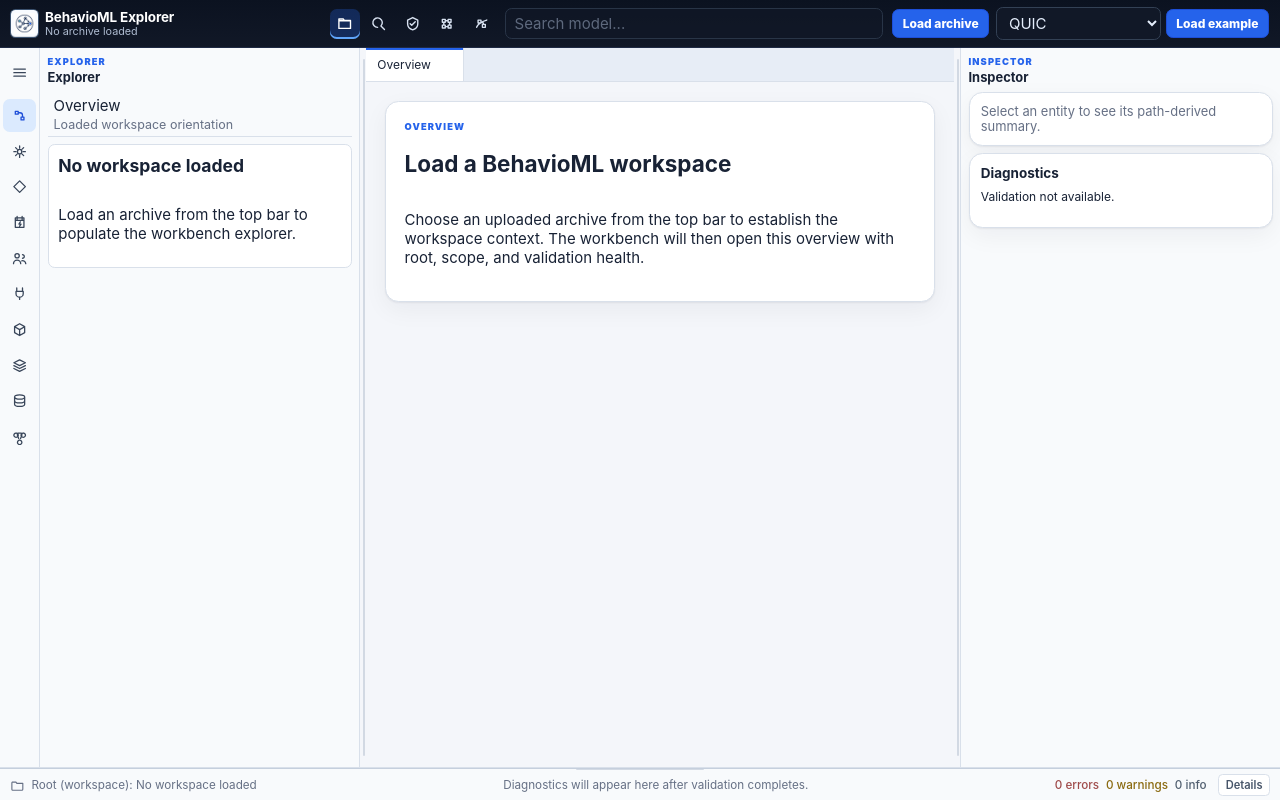
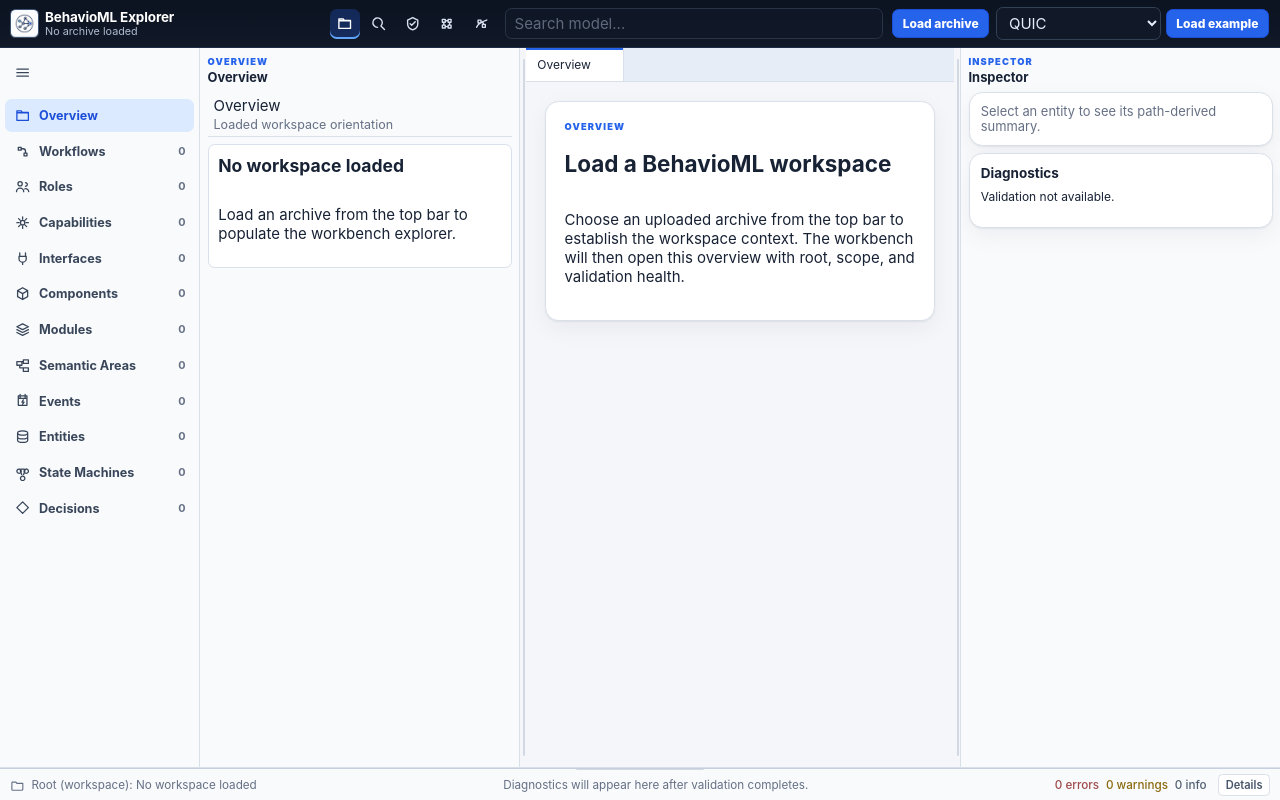
Before and after one commit to BehavioML/explorer, a React (Vite) app: page / in a window 1280 px wide. Both pictures are taken after a click on the button "Expand model navigation". Built offline with nearby package versions, Linux system fonts and the light colour scheme.

Commit message:
Make model navigation rail functional

```diff
--- a/src/ui-react/App.tsx
+++ b/src/ui-react/App.tsx
@@ -27,6 +27,7 @@ import {
   type PathDerivedEntityIndex,
   type PathDerivedEntitySelection,
   type PathDerivedModelEntity,
+  type ModelEntityScope,
   type SearchResult,
   type EntitySummaryViewModel,
   type SelectedEntityDiagramViewModel,
@@ -70,6 +71,7 @@ const activityItems: readonly {
 ];
 
 type ModelElementCategory =
+  | 'overview'
   | 'workflows'
   | 'capabilities'
   | 'decisions'
@@ -78,23 +80,27 @@ type ModelElementCategory =
   | 'interfaces'
   | 'components'
   | 'modules'
+  | 'semantic-areas'
   | 'entities'
   | 'state-machines';
 
 const modelElementCategories: readonly {
   readonly id: ModelElementCategory;
   readonly label: string;
+  readonly scope?: ModelEntityScope;
 }[] = [
-  { id: 'workflows', label: 'Workflows' },
-  { id: 'capabilities', label: 'Capabilities' },
-  { id: 'decisions', label: 'Decisions' },
-  { id: 'events', label: 'Events' },
-  { id: 'roles', label: 'Roles' },
-  { id: 'interfaces', label: 'Interfaces' },
-  { id: 'components', label: 'Components' },
-  { id: 'modules', label: 'Modules' },
-  { id: 'entities', label: 'Entities' },
-  { id: 'state-machines', label: 'State Machines' },
+  { id: 'overview', label: 'Overview' },
+  { id: 'workflows', label: 'Workflows', scope: 'workflows' },
+  { id: 'roles', label: 'Roles', scope: 'roles' },
+  { id: 'capabilities', label: 'Capabilities', scope: 'capabilities' },
+  { id: 'interfaces', label: 'Interfaces', scope: 'interfaces' },
+  { id: 'components', label: 'Components', scope: 'components' },
+  { id: 'modules', label: 'Modules', scope: 'modules' },
+  { id: 'semantic-areas', label: 'Semantic Areas', scope: 'semantic-areas' },
+  { id: 'events', label: 'Events', scope: 'events' },
+  { id: 'entities', label: 'Entities', scope: 'entities' },
+  { id: 'state-machines', label: 'State Machines', scope: 'state-machines' },
+  { id: 'decisions', label: 'Decisions', scope: 'decisions' },
 ];
 
 const layoutConstraints = {
@@ -127,7 +133,8 @@ export function App() {
   const [selectedSearchResult, setSelectedSearchResult] = useState<SearchResult>();
   const [searchText, setSearchText] = useState('');
   const [activeActivity, setActiveActivity] = useState<ActivityMode>('explorer');
-  const [activeModelCategory, setActiveModelCategory] = useState<ModelElementCategory>('workflows');
+  const [activeModelCategory, setActiveModelCategory] = useState<ModelElementCategory>('overview');
+  const [isModelRailExpanded, setModelRailExpanded] = useState(false);
   const [workspaceDocumentState, setWorkspaceDocumentState] = useState(createInitialWorkspaceDocumentState);
   const [diagramCache, setDiagramCache] = useState<Record<string, SelectedEntityDiagramViewModel>>({});
   const [layoutSizes, setLayoutSizes] = useState<WorkbenchLayoutSizes>({
@@ -490,6 +497,7 @@ export function App() {
     '--explorer-width': `${layoutSizes.explorerWidth}px`,
     '--inspector-width': `${layoutSizes.inspectorWidth}px`,
     '--diagnostics-height': `${isDiagnosticsExpanded ? layoutSizes.diagnosticsHeight : layoutConstraints.diagnosticsMin}px`,
+    '--rail-width': isModelRailExpanded ? '200px' : '48px',
   } as CSSProperties;
 
   return (
@@ -512,10 +520,14 @@ export function App() {
       <div className="workbench-body">
         <ModelElementRail
           activeCategory={activeModelCategory}
+          index={entityIndex}
+          isExpanded={isModelRailExpanded}
           onSelectCategory={setActiveModelCategory}
+          onToggleExpanded={() => setModelRailExpanded((expanded) => !expanded)}
         />
         <ExplorerPanel
           activeActivity={activeActivity}
+          activeModelCategory={activeModelCategory}
           index={entityIndex}
           relationships={selectedRelationships}
           searchResults={searchResults}
@@ -669,6 +681,7 @@ function ModelElementIcon({
   return (
     <svg className="model-element-icon" viewBox="0 0 24 24" aria-hidden="true" focusable="false">
       {category === 'menu' ? <path d="M4 7h16M4 12h16M4 17h16" /> : null}
+      {category === 'overview' ? <path d="M4 5.5h6l1.5 2H20v11H4zM4 8h16" /> : null}
       {category === 'workflows' ? <path d="M6 6h4v4H6zM14 14h4v4h-4zM10 8h2.5A3.5 3.5 0 0 1 16 11.5V14" /> : null}
       {category === 'capabilities' ? <path d="M12 4v3M12 17v3M4 12h3M17 12h3M8.5 8.5 6.4 6.4M15.5 15.5l2.1 2.1M15.5 8.5l2.1-2.1M8.5 15.5l-2.1 2.1M9 12a3 3 0 1 0 6 0 3 3 0 0 0-6 0" /> : null}
       {category === 'decisions' ? <path d="m12 4 8 8-8 8-8-8z" /> : null}
@@ -677,6 +690,7 @@ function ModelElementIcon({
       {category === 'interfaces' ? <path d="M8 4v5M16 4v5M7 9h10v3a5 5 0 0 1-10 0zM12 17v3" /> : null}
       {category === 'components' ? <path d="m12 3.8 7 4v8.4l-7 4-7-4V7.8zM5 8l7 4 7-4M12 12v8" /> : null}
       {category === 'modules' ? <path d="m12 4 8 4-8 4-8-4zM4 12l8 4 8-4M4 16l8 4 8-4" /> : null}
+      {category === 'semantic-areas' ? <path d="M4 6.5h7v5H4zM13 4h7v5h-7zM13 15h7v5h-7zM8 11.5v3.5h5M11 6.5h2" /> : null}
       {category === 'entities' ? <path d="M5 7c0-1.7 3.1-3 7-3s7 1.3 7 3-3.1 3-7 3-7-1.3-7-3zM5 7v5c0 1.7 3.1 3 7 3s7-1.3 7-3V7M5 12v5c0 1.7 3.1 3 7 3s7-1.3 7-3v-5" /> : null}
       {category === 'state-machines' ? <path d="M7 7a3 3 0 1 0 0.1 0M17 7a3 3 0 1 0 0.1 0M12 17a3 3 0 1 0 0.1 0M9.8 7h4.4M8.7 9.5l2 5M15.3 9.5l-2 5" /> : null}
     </svg>
@@ -815,19 +829,29 @@ function TopActivityNav({
 
 function ModelElementRail({
   activeCategory,
+  index,
+  isExpanded,
   onSelectCategory,
+  onToggleExpanded,
 }: {
   readonly activeCategory: ModelElementCategory;
+  readonly index: PathDerivedEntityIndex | undefined;
+  readonly isExpanded: boolean;
   readonly onSelectCategory: (category: ModelElementCategory) => void;
-}) {
-  return (
-    <nav className="model-element-rail" aria-label="Model element categories">
+  readonly onToggleExpanded: () => void;
+}) {
+  return (
+    <nav
+      className={isExpanded ? 'model-element-rail model-element-rail--expanded' : 'model-element-rail'}
+      aria-label="Model element categories"
+    >
       <button
         className="model-rail-menu-button"
         type="button"
-        aria-label="Model navigation menu"
-        aria-expanded="false"
-        title="Model navigation"
+        aria-label={isExpanded ? 'Collapse model navigation' : 'Expand model navigation'}
+        aria-expanded={isExpanded}
+        title={isExpanded ? 'Collapse model navigation' : 'Expand model navigation'}
+        onClick={onToggleExpanded}
       >
         <ModelElementIcon category="menu" />
       </button>
@@ -847,7 +871,15 @@ function ModelElementRail({
             onClick={() => onSelectCategory(category.id)}
           >
             <ModelElementIcon category={category.id} />
-            <span className="visually-hidden">{category.label}</span>
+            <span className={isExpanded ? 'model-rail-label' : 'visually-hidden'}>{category.label}</span>
+            {isExpanded && category.scope ? (
+              <span
+                className="model-rail-count"
+                aria-label={`${getModelCategoryCount(index, category.scope)} ${category.label.toLowerCase()}`}
+              >
+                {getModelCategoryCount(index, category.scope)}
+              </span>
+            ) : null}
           </button>
         ))}
       </div>
@@ -857,6 +889,7 @@ function ModelElementRail({
 
 function ExplorerPanel({
   activeActivity,
+  activeModelCategory,
   index,
   relationships,
   searchResults,
@@ -873,6 +906,7 @@ function ExplorerPanel({
   onSelectEntity,
 }: {
   readonly activeActivity: ActivityMode;
+  readonly activeModelCategory: ModelElementCategory;
   readonly index: PathDerivedEntityIndex | undefined;
   readonly relationships: SelectedEntityRelationshipsViewModel | undefined;
   readonly searchResults: readonly SearchResult[];
@@ -894,26 +928,31 @@ function ExplorerPanel({
   return (
     <aside className="explorer-panel" aria-label="Explorer panel">
       <div className="panel-heading">
-        <p className="eyebrow">{formatActivityTitle(activeActivity)}</p>
-        <h2>{formatActivityTitle(activeActivity)}</h2>
+        <p className="eyebrow">
+          {activeActivity === 'explorer'
+            ? formatModelCategoryTitle(activeModelCategory).toUpperCase()
+            : formatActivityTitle(activeActivity)}
+        </p>
+        <h2>
+          {activeActivity === 'explorer'
+            ? formatModelCategoryTitle(activeModelCategory)
+            : formatActivityTitle(activeActivity)}
+        </h2>
       </div>
 
       {activeActivity === 'explorer' ? (
-        <>
-          <button className="overview-tree-button" type="button" onClick={() => onSelectActivity('explorer')}>
-            <span>Overview</span>
-            <small>Loaded workspace orientation</small>
-          </button>
-          {index ? (
+        activeModelCategory === 'overview' ? (
+          <OverviewModelCategoryPanel workspaceOverview={workspaceOverview} onSelectActivity={onSelectActivity} />
+        ) : index ? (
           <EntityScopeList
+            category={activeModelCategory}
             index={index}
             selectedEntity={selectedEntity}
             onSelectEntity={onSelectEntity}
           />
         ) : (
           <EmptyWorkbenchState workspaceOverview={workspaceOverview} />
-          )}
-        </>
+        )
       ) : null}
 
       {activeActivity === 'search' ? (
@@ -953,6 +992,28 @@ function ExplorerPanel({
   );
 }
 
+
+function OverviewModelCategoryPanel({
+  workspaceOverview,
+  onSelectActivity,
+}: {
+  readonly workspaceOverview: WorkspaceOverviewViewModel | undefined;
+  readonly onSelectActivity: (activity: ActivityMode) => void;
+}) {
+  return (
+    <>
+      <button className="overview-tree-button" type="button" onClick={() => onSelectActivity('explorer')}>
+        <span>Overview</span>
+        <small>Loaded workspace orientation</small>
+      </button>
+      {workspaceOverview ? (
+        <ScopeCountList overview={workspaceOverview} />
+      ) : (
+        <EmptyWorkbenchState workspaceOverview={workspaceOverview} />
+      )}
+    </>
+  );
+}
 
 function DiagramsActivityPanel({
   index,
@@ -1829,17 +1890,24 @@ function ScopeCountList({ overview }: { readonly overview: WorkspaceOverviewView
 }
 
 function EntityScopeList({
+  category,
   index,
   selectedEntity,
   onSelectEntity,
 }: {
+  readonly category?: ModelElementCategory;
   readonly index: PathDerivedEntityIndex;
   readonly selectedEntity: PathDerivedEntitySelection;
   readonly onSelectEntity: (selection: PathDerivedEntitySelection) => void;
 }) {
+  const scopeGroups =
+    category && category !== 'overview'
+      ? index.scopes.filter((scopeGroup) => scopeGroup.scope === category)
+      : index.scopes;
+
   return (
     <div className="entity-scope-list" aria-label="Path-derived entities grouped by scope">
-      {index.scopes.map((scopeGroup) => (
+      {scopeGroups.map((scopeGroup) => (
         <section className="entity-scope-group" key={scopeGroup.scope}>
           <h3>
             <span>{scopeGroup.scope}</span>
@@ -2692,8 +2760,19 @@ function formatCompactDiagnosticsStatus(
   return parts.join(' · ');
 }
 
+function getModelCategoryCount(
+  index: PathDerivedEntityIndex | undefined,
+  scope: ModelEntityScope,
+): number {
+  return index?.scopes.find((scopeGroup) => scopeGroup.scope === scope)?.entities.length ?? 0;
+}
+
 function formatActivityTitle(activity: ActivityMode): string {
   return activityItems.find((item) => item.id === activity)?.label ?? 'Explorer';
+}
+
+function formatModelCategoryTitle(category: ModelElementCategory): string {
+  return modelElementCategories.find((item) => item.id === category)?.label ?? 'Overview';
 }
 
 function formatDiagnosticSummary(overview: WorkspaceOverviewViewModel): string {
--- a/src/ui-react/styles.css
+++ b/src/ui-react/styles.css
@@ -1573,9 +1573,14 @@ html { font-size: 15px; }
   width: var(--rail-width);
   min-width: var(--rail-width);
   min-height: 0;
-  padding: 0.55rem 0;
+  padding: 0.55rem 0.35rem;
   border-right: 1px solid var(--color-border);
   background: var(--color-sidebar);
+  transition: width 140ms ease;
+}
+
+.model-element-rail--expanded {
+  align-items: stretch;
 }
 
 .model-rail-menu-button,
@@ -1590,6 +1595,35 @@ html { font-size: 15px; }
   cursor: pointer;
 }
 
+.model-element-rail--expanded .model-rail-menu-button,
+.model-element-rail--expanded .model-rail-button {
+  display: grid;
+  grid-template-columns: auto minmax(0, 1fr) auto;
+  justify-content: start;
+  justify-items: start;
+  gap: 0.55rem;
+  width: 100%;
+  padding: 0 0.55rem;
+}
+
+.model-rail-label {
+  overflow: hidden;
+  text-overflow: ellipsis;
+  white-space: nowrap;
+  font-size: 0.84rem;
+  font-weight: 650;
+}
+
+.model-rail-count {
+  color: var(--color-text-muted);
+  font-size: 0.72rem;
+  font-weight: 700;
+}
+
+.model-rail-button--active .model-rail-count {
+  color: var(--color-accent-strong);
+}
+
 .model-rail-menu-button {
   margin-bottom: 0.2rem;
 }
@@ -1613,6 +1647,7 @@ html { font-size: 15px; }
   display: grid;
   gap: 0.18rem;
   justify-items: center;
+  width: 100%;
   min-width: 0;
 }
 
```
Lines whose indentation alone changed are shown as unchanged.
